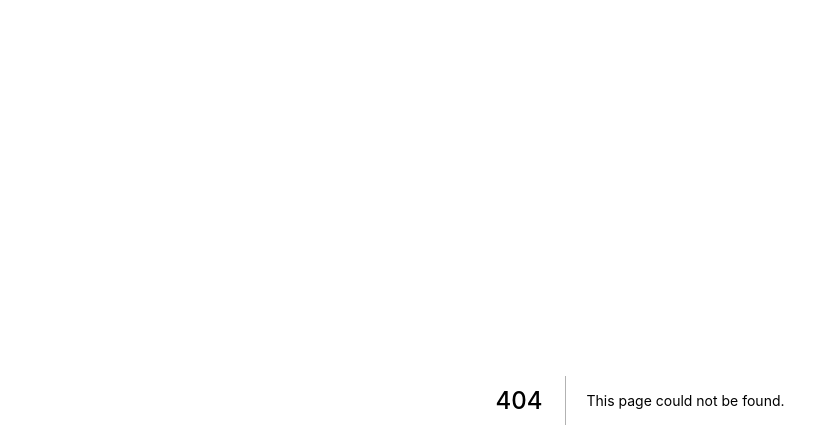
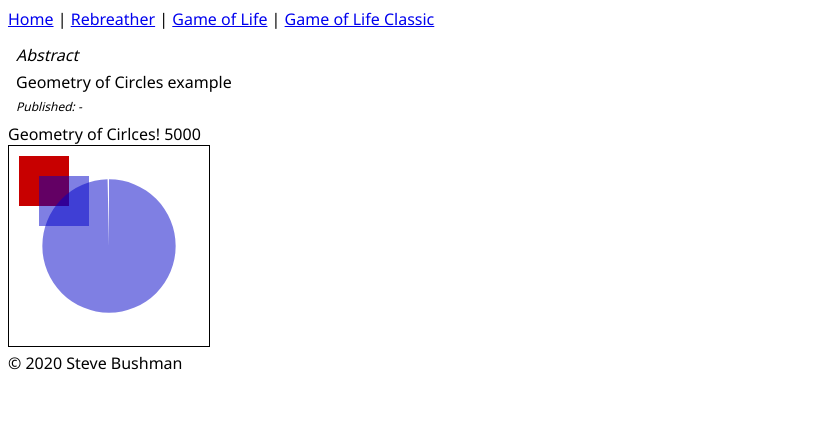
Before and after one commit to bushmango/next-bauble, a Next.js app: page /geometry-of-circles in a window 1280 px wide. Before the commit this address had no page. Shown: the top 448 px of the page, without its empty margins (0-839 px from the left). Built offline with nearby package versions, Linux system fonts and the light colour scheme.

Commit message:
start towards geometry of circles

```diff
--- /dev/null
+++ b/components/GeometryOfCircles.tsx
@@ -0,0 +1,125 @@
+import * as React from 'react'
+import { Abstract, Published } from './Abstract'
+import { ClientOnly } from './ClientOnly'
+import { Layout } from './Layout'
+import useAnimationForever from '../lib/useAnimationForever'
+
+export const GeometryOfCirclesFull = () => {
+  return (
+    <Layout title='Geometry of Circles'>
+      <Abstract>
+        Geometry of Circles example
+        <Published>-</Published>
+      </Abstract>
+
+      <ClientOnly>
+        <GeometryOfCircles />
+      </ClientOnly>
+    </Layout>
+  )
+}
+
+export const GeometryOfCircles = () => {
+  let refCanvas = React.useRef<HTMLCanvasElement>(null)
+
+  let elapsed = useAnimationForever()
+
+  React.useEffect(() => {
+    if (refCanvas.current) {
+      render(refCanvas.current, elapsed)
+    }
+  })
+
+  return (
+    <div>
+      Geometry of Cirlces! {elapsed}
+      <div>
+        <canvas
+          width='200'
+          height='200'
+          ref={refCanvas}
+          style={{ border: 'solid 1px black' }}
+        ></canvas>
+      </div>
+    </div>
+  )
+}
+
+export const render = (canvas: HTMLCanvasElement, elapsedMs: number) => {
+  let ctx = canvas.getContext('2d')
+  if (!ctx) {
+    return
+  }
+
+  let elapsedS = elapsedMs / 1000
+
+  let totalS = 0
+  for (let i = 0; i < data.length; i++) {
+    totalS += data[i].duration
+  }
+  while (elapsedS >= totalS) {
+    elapsedS -= totalS
+  }
+
+  ctx.clearRect(0, 0, w, h)
+
+  ctx.fillStyle = 'rgb(200, 0, 0)'
+  ctx.fillRect(10, 10, 50, 50)
+
+  ctx.fillStyle = 'rgba(0, 0, 200, 0.5)'
+  ctx.fillRect(30, 30, 50, 50)
+
+  for (let i = 0; i < data.length; i++) {
+    let d = data[i]
+    if (elapsedS > d.duration) {
+      elapsedS -= d.duration
+    } else {
+      console.log('rendering', i)
+      d.renderer(ctx, elapsedS)
+      break
+    }
+  }
+}
+
+// for 5 seconds
+// arc 0-1t
+// line from center to left
+
+let w = 200
+let h = 200
+let cx = w / 2
+let cy = h / 2
+
+let turn = Math.PI * 2
+
+let data = [
+  {
+    duration: 5,
+    renderer: (ctx: CanvasRenderingContext2D, es: number) => {
+      let e = es / 5
+      ctx.beginPath()
+      ctx.arc(cx, cy, w / 3, -turn / 4, -turn / 4 + e * turn)
+      ctx.lineTo(cx, cy)
+      ctx.fill()
+    },
+  },
+  {
+    duration: 2,
+    renderer: (ctx: CanvasRenderingContext2D, _: number) => {
+      ctx.beginPath()
+      ctx.arc(cx, cy, w / 3, 0, turn)
+      ctx.lineTo(cx, cy)
+      ctx.fill()
+    },
+  },
+  {
+    duration: 2,
+    renderer: (ctx: CanvasRenderingContext2D, es: number) => {
+      let e = es / 2
+      ctx.beginPath()
+      ctx.arc(cx, cy, w / 3, -turn / 4, -turn / 4 + (1 - e) * turn)
+      ctx.lineTo(cx, cy)
+      ctx.fill()
+    },
+  },
+]
--- /dev/null
+++ b/pages/geometry-of-circles.tsx
@@ -0,0 +1,9 @@
+import { NextPage } from 'next'
+import * as React from 'react'
+import { GeometryOfCirclesFull } from '../components/GeometryOfCircles'
+
+const Page: NextPage = () => {
+  return <GeometryOfCirclesFull />
+}
+
+export default Page
```
